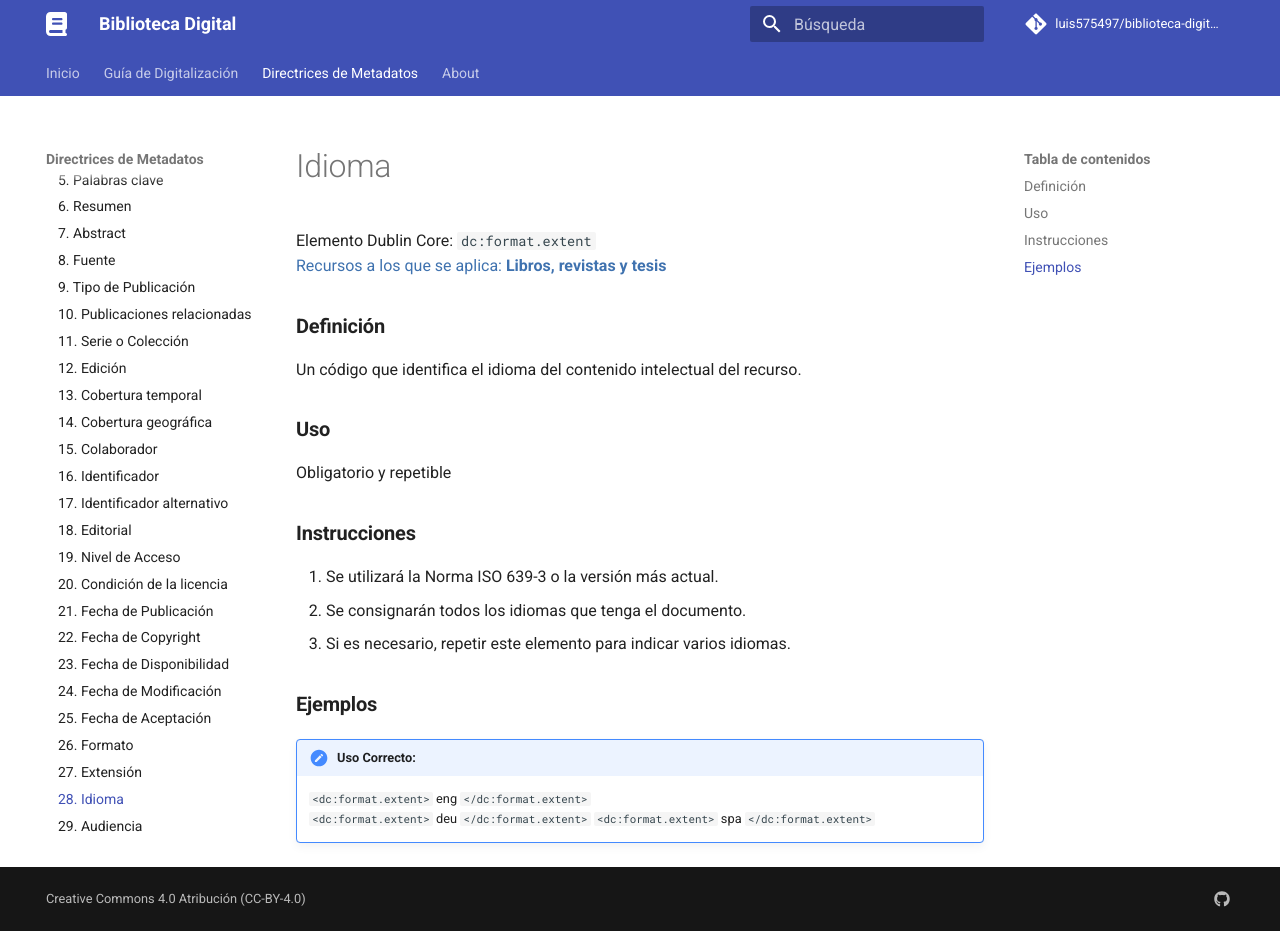
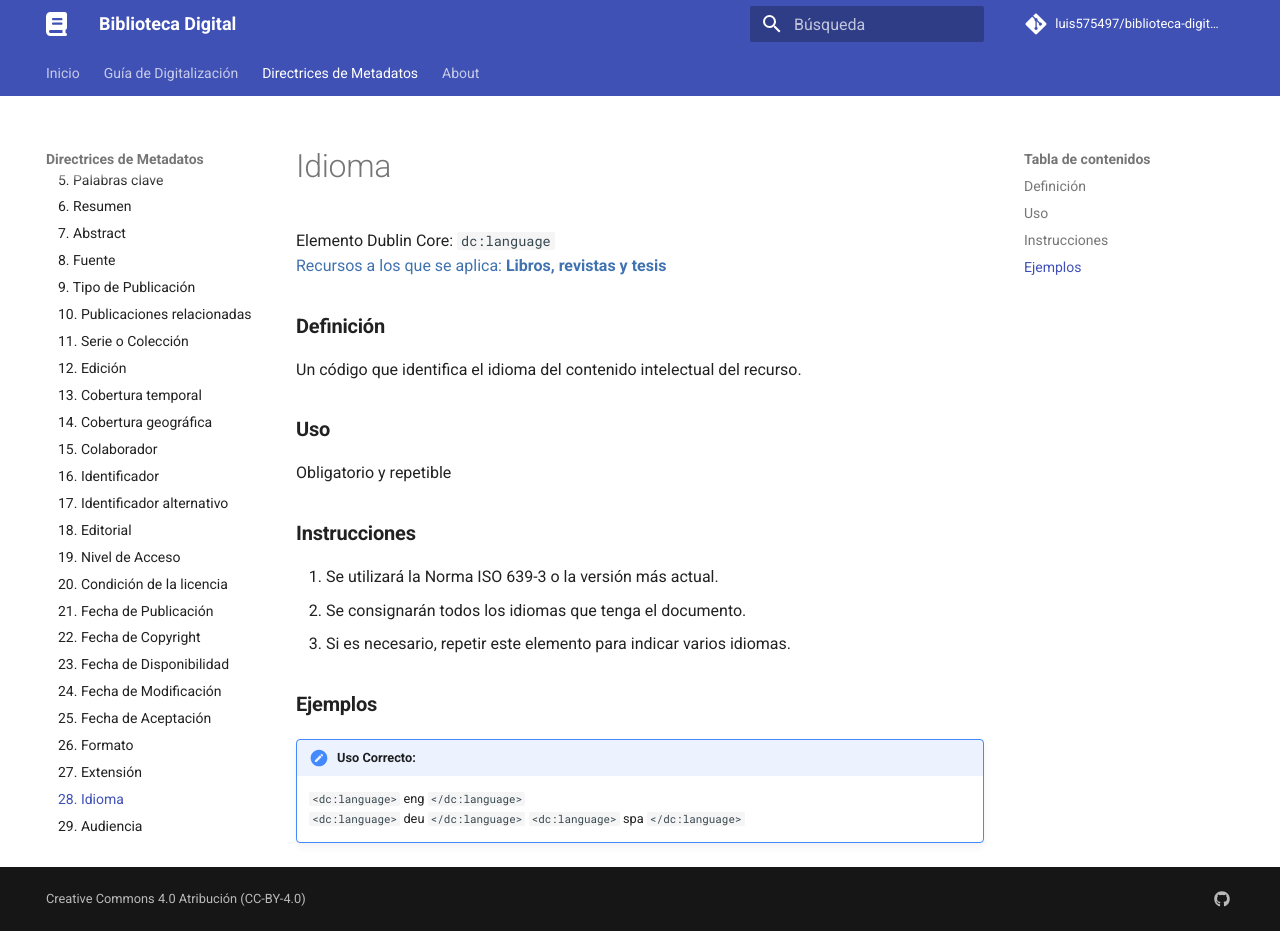
Before and after one commit to luis575497/biblioteca-digital-docs, an MkDocs documentation site: the page built from docs/metadatos/idioma.md, in a window 1280 px wide and 931 px high. Built offline with MkDocs 1.6.1 and Material for MkDocs 9.7.7, drawn with Linux system fonts in a browser that asks for light colours; comment, search, counter and statistics services are not loaded; the version menu is left out; some of the changed lines change nothing that is shown.

Commit message:
Update idioma.md

```diff
--- a/docs/metadatos/idioma.md
+++ b/docs/metadatos/idioma.md
@@ -1,5 +1,5 @@
 #Idioma
-Elemento Dublin Core: `dc:format.extent`
+Elemento Dublin Core: `dc:language`
 <span style="color:#3F72AF">Recursos a los que se aplica: __Libros, revistas y tesis__ </span>
 
 ### __Definición__
@@ -16,6 +16,6 @@ Obligatorio y repetible
 ### __Ejemplos__
 
 !!! done "Uso Correcto:"
-    `<dc:format.extent>` eng `</dc:format.extent>`
-    `<dc:format.extent>` deu  `</dc:format.extent>`
-    `<dc:format.extent>` spa  `</dc:format.extent>`
+    `<dc:language>` eng `</dc:language>`
+    `<dc:language>` deu `</dc:language>`
+    `<dc:language>` spa `</dc:language>`
```
